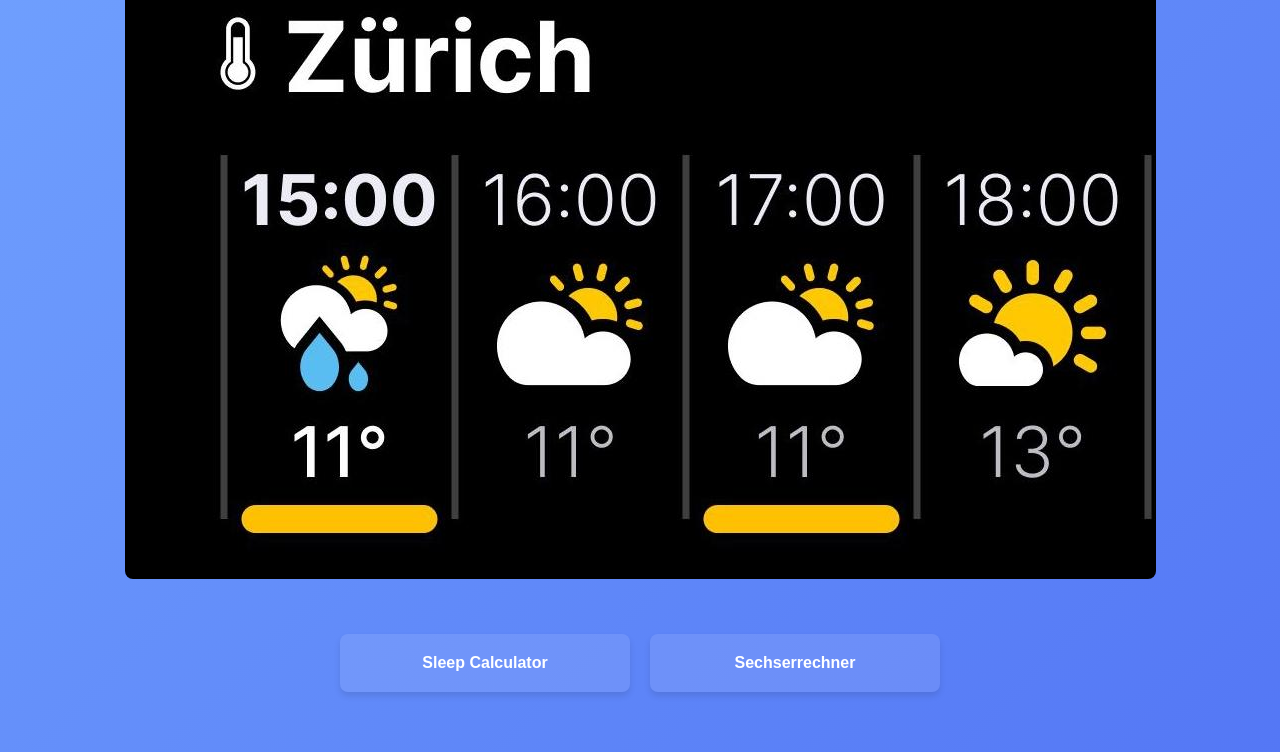
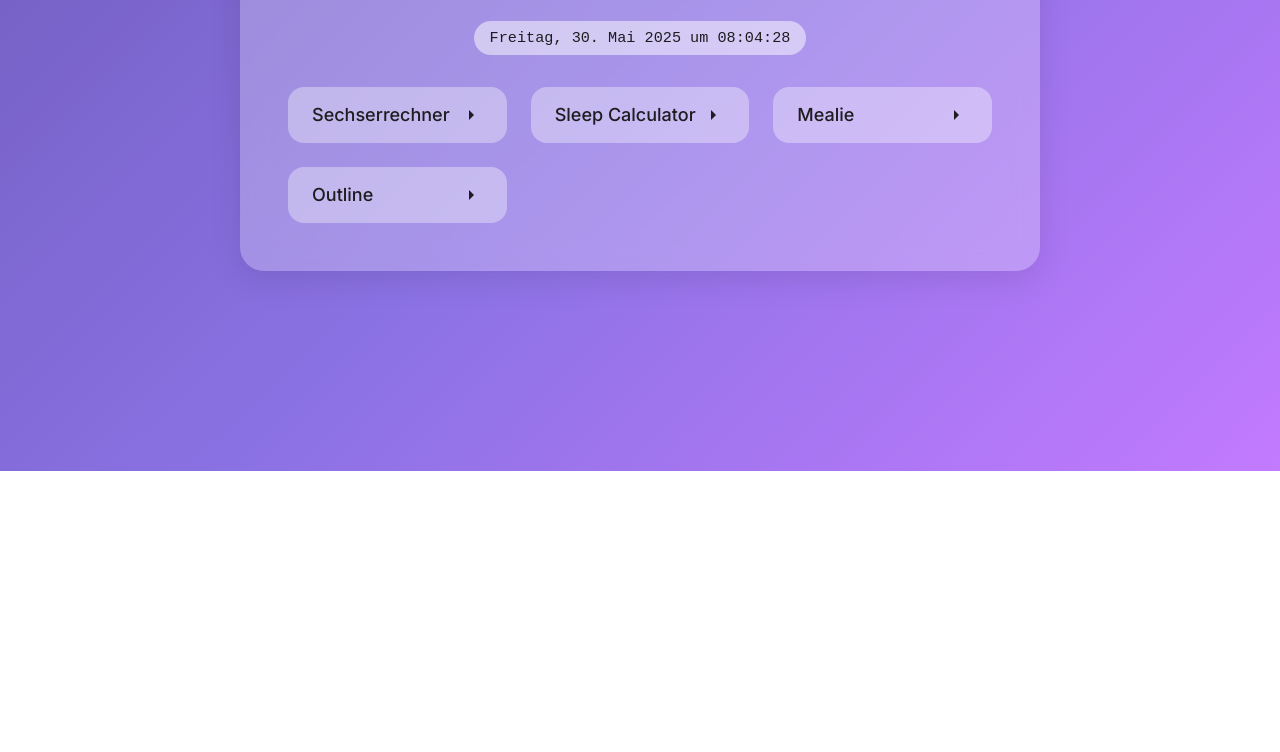
Before and after one commit to misterpfister8/mywebsite, a plain HTML site: page index.html in a window 1280 px wide. Shown: the part 329-1081 px from the top of the page. After the commit the page ends 800 px from the top, so only its background shows below. Drawn offline with Linux system fonts and the light colour scheme.

Commit message:
Update index.html

```diff
--- a/index.html
+++ b/index.html
@@ -2,120 +2,130 @@
 <html lang="de">
 <head>
   <meta charset="UTF-8">
-    <title>Willkommen auf meiner Webseite</title>
-    <meta name="viewport" content="width=device-width, initial-scale=1.0">
-    <!-- Externes CSS-Stylesheet -->
+  <meta name="viewport" content="width=device-width, initial-scale=1">
+  <title>Willkommen – misterpfister.net</title>
+
+  <!-- Inter Font -->
+  <link href="https://fonts.googleapis.com/css2?family=Inter:wght@400;500;600;700&display=swap" rel="stylesheet">
   <style>
-        /* Grundlegendes Styling */
+    :root {
+      --font-sans: 'Inter', -apple-system, BlinkMacSystemFont, 'Segoe UI', Roboto, Oxygen;
+      --bg-gradient: linear-gradient(135deg, #6D5BBA 0%, #8B72E4 50%, #C27AFF 100%);
+      --text-color: #1d1d1f;
+      --card-bg: rgba(255, 255, 255, 0.25);
+      --card-shadow: rgba(0, 0, 0, 0.1);
+      --link-bg: rgba(255, 255, 255, 0.35);
+      --link-hover-bg: rgba(255, 255, 255, 0.6);
+    }
+    * { box-sizing: border-box; margin: 0; padding: 0; }
     body {
-            margin: 0;
-            font-family: 'Arial', sans-serif;
-            background: linear-gradient(135deg, #73a5ff, #5477f5);
-            color: #fff;
+      display: flex;
+      align-items: center;
+      justify-content: center;
+      height: 100vh;
+      background: var(--bg-gradient);
+      font-family: var(--font-sans);
     }
-        .container {
+    .card {
+      background: var(--card-bg);
+      border-radius: 24px;
+      padding: 3rem;
+      max-width: 800px;
+      width: 90%;
+      box-shadow: 0 8px 32px var(--card-shadow);
+      backdrop-filter: blur(12px);
+      -webkit-backdrop-filter: blur(12px);
+      color: var(--text-color);
       text-align: center;
-            padding: 50px 20px;
     }
     h1 {
-            font-size: 48px;
-            margin-bottom: 10px;
+      font-size: 2.5rem;
+      font-weight: 600;
+      margin-bottom: 0.5rem;
     }
-        h2 {
-            font-size: 32px;
-            margin-bottom: 40px;
-            color: #dcdcdc;
+    .subtitle {
+      font-size: 1rem;
+      color: rgba(29,29,31,0.7);
+      margin-bottom: 1.5rem;
     }
-        #date-time {
-            font-size: 24px;
-            margin-bottom: 20px;
+    #clock {
+      display: inline-block;
+      font-family: monospace;
+      font-size: 0.95rem;
+      background: rgba(255,255,255,0.5);
+      padding: 0.5rem 1rem;
+      border-radius: 999px;
+      color: var(--text-color);
+      margin-bottom: 2rem;
     }
-        #weather {
-            font-size: 20px;
-            margin-bottom: 40px;
+    .links {
+      display: grid;
+      grid-template-columns: repeat(auto-fit, minmax(180px, 1fr));
+      gap: 1.5rem;
     }
-        .projects {
+    .link {
+      background: var(--link-bg);
+      border-radius: 16px;
+      padding: 1rem 1.5rem;
       display: flex;
-            flex-wrap: wrap;
-            justify-content: center;
+      align-items: center;
+      justify-content: space-between;
+      text-decoration: none;
+      color: var(--text-color);
+      font-size: 1.125rem;
+      font-weight: 500;
+      transition: background 0.3s, transform 0.2s, box-shadow 0.2s;
     }
-        .project {
-            background-color: rgba(255, 255, 255, 0.1);
-            border-radius: 8px;
-            margin: 10px;
-            padding: 20px;
-            width: 250px;
-            box-shadow: 0 4px 6px rgba(0,0,0,0.1);
-            text-align: center;
-            transition: transform 0.2s, background-color 0.2s;
+    .link:hover {
+      background: var(--link-hover-bg);
+      transform: translateY(-2px);
+      box-shadow: 0 4px 16px var(--card-shadow);
     }
-        .project:hover {
-            transform: translateY(-5px);
-            background-color: rgba(255, 255, 255, 0.2);
-        }
-        .project a {
-            text-decoration: none;
-            color: #fff;
-            font-weight: bold;
-            display: block;
-        }
-        /* Wetter-Platzhalterbild */
-        #weather img {
-            max-width: 100%;
-            height: auto;
-            border-radius: 8px;
-        }
-        /* Responsives Design */
-        @media (max-width: 600px) {
-            h1 {
-                font-size: 32px;
-            }
-            h2 {
-                font-size: 24px;
-            }
-            #date-time, #weather {
-                font-size: 18px;
-            }
-            .project {
-                width: 90%;
-            }
+    .link svg {
+      width: 1.5rem;
+      height: 1.5rem;
+      fill: var(--text-color);
+      flex-shrink: 0;
     }
   </style>
 </head>
 <body>
-    <div class="container">
+  <div class="card">
     <h1>Willkommen auf meiner Webseite</h1>
-        <h2>Startseite für all meine Projekte</h2>
-        <div id="date-time"></div>
-        <div id="weather">
-            <!-- Platzhalterbild für Wettervorhersage -->
-            <img src="widget_wetter.jpeg" alt="Wettervorhersage">
-        </div>
-        <div class="projects">
-            <div class="project">
-                <a href="/sleepcalculator">Sleep Calculator</a>
-            </div>
-            <div class="project">
-                <a href="/sechserrechner">Sechserrechner</a>
-            </div>
-            <!-- Weitere Projekte können hier hinzugefügt werden -->
+    <p class="subtitle">Startseite für all meine Projekte</p>
+    <div id="clock"></div>
+
+    <div class="links">
+      <a href="https://misterpfister.net/sechserrechner/" class="link">
+        <span>Sechserrechner</span>
+        <svg viewBox="0 0 24 24" aria-hidden="true"><path d="M10 17l5-5-5-5v10z"/></svg>
+      </a>
+      <a href="https://misterpfister.net/sleepcalculator/" class="link">
+        <span>Sleep Calculator</span>
+        <svg viewBox="0 0 24 24" aria-hidden="true"><path d="M10 17l5-5-5-5v10z"/></svg>
+      </a>
+      <a href="https://mealie.misterpfister.net" class="link">
+        <span>Mealie</span>
+        <svg viewBox="0 0 24 24" aria-hidden="true"><path d="M10 17l5-5-5-5v10z"/></svg>
+      </a>
+      <a href="https://wiki.misterpfister.net" class="link">
+        <span>Outline</span>
+        <svg viewBox="0 0 24 24" aria-hidden="true"><path d="M10 17l5-5-5-5v10z"/></svg>
+      </a>
     </div>
   </div>
+
   <script>
-        // Funktion zur Anzeige von Datum und Uhrzeit
-        function updateDateTime() {
-            const dateTimeElement = document.getElementById('date-time');
+    function updateClock() {
       const now = new Date();
-            const options = {
-                weekday: 'long', day: 'numeric', month: 'long', year: 'numeric',
+      const opts = {
+        weekday: 'long', year: 'numeric', month: 'long', day: 'numeric',
         hour: '2-digit', minute: '2-digit', second: '2-digit'
       };
-            const dateTimeString = now.toLocaleDateString('de-DE', options);
-            dateTimeElement.textContent = dateTimeString;
+      document.getElementById('clock').textContent = now.toLocaleDateString('de-CH', opts);
     }
-        // Aktualisiert jede Sekunde die Uhrzeit
-        setInterval(updateDateTime, 1000);
-        updateDateTime();
+    updateClock();
+    setInterval(updateClock, 1000);
   </script>
 </body>
 </html>
```
Lines whose indentation alone changed are shown as unchanged.
